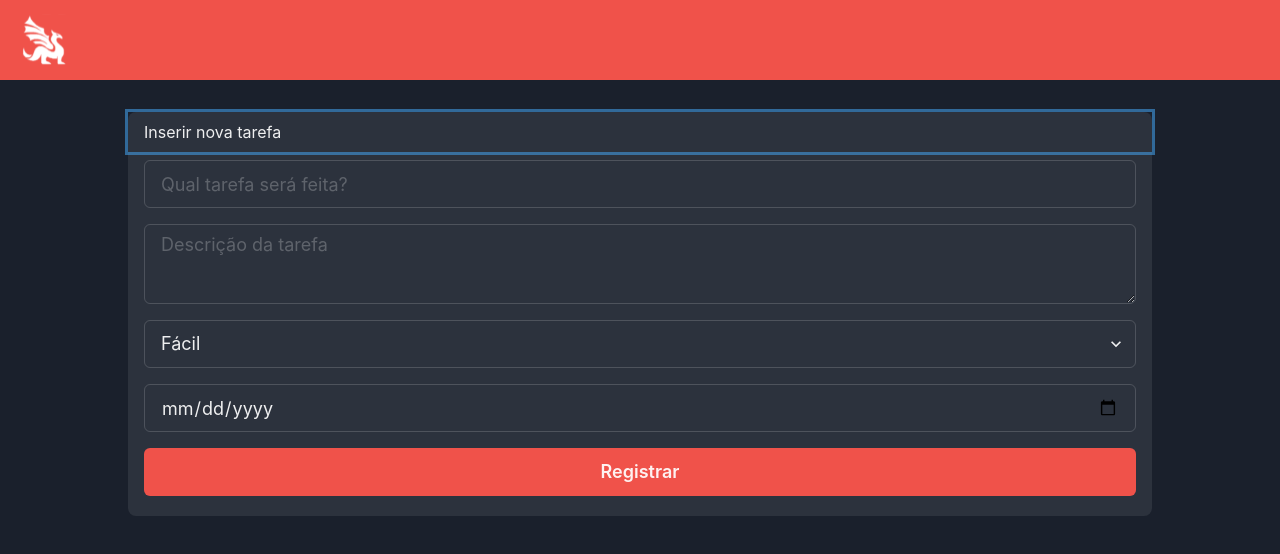
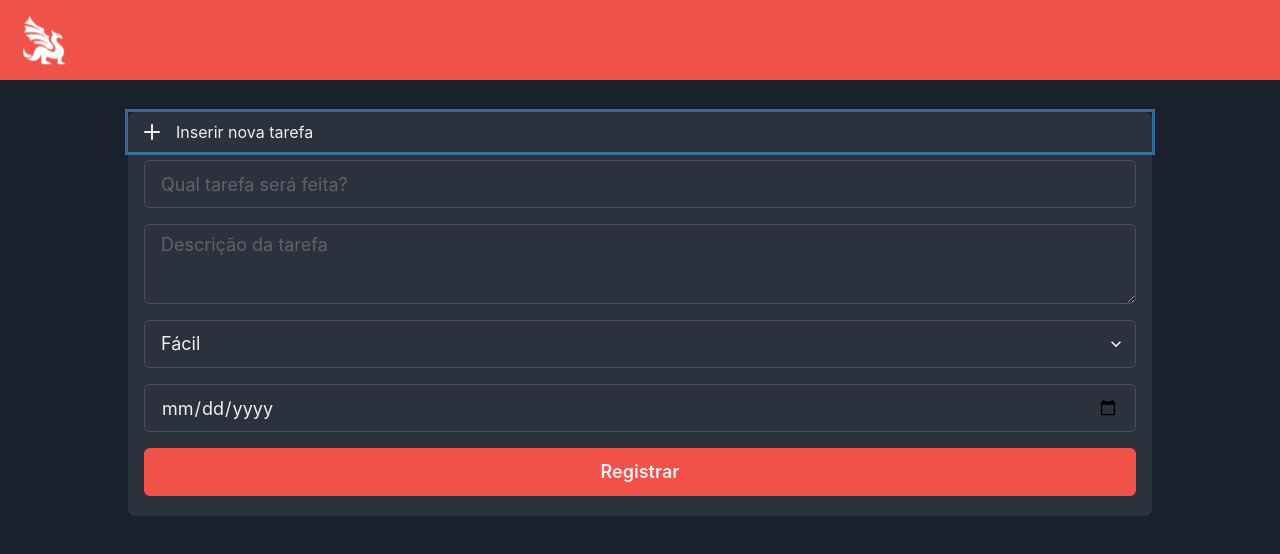
Before and after one commit to fscgustavo/game-task-react, a Next.js app: page / in a window 1280 px wide. Both pictures are taken after a click on the button "Inserir nova tarefa". Shown: the top 554 px of the page. Built offline with nearby package versions, Linux system fonts and the light colour scheme.

Commit message:
chore: add-react-hook-form and error feedbacks

```diff
--- /dev/null
+++ b/components/Form/Form.tsx
@@ -0,0 +1,107 @@
+import { AddIcon } from '@chakra-ui/icons';
+import {
+  Accordion,
+  AccordionButton,
+  AccordionItem,
+  AccordionPanel,
+  Button,
+  Input,
+  Select,
+  Stack,
+  Textarea,
+  FormErrorMessage,
+  FormControl,
+} from '@chakra-ui/react';
+import { useForm } from 'react-hook-form';
+
+type Task = {
+  title: string;
+  description: string;
+  deadline: string;
+  difficulty: string;
+};
+
+export function Form() {
+  const {
+    register,
+    handleSubmit,
+    formState: { errors },
+    reset,
+  } = useForm<Task>();
+
+  const onSubmit = (data: Task) => {
+    reset();
+    console.log(data);
+  };
+
+  return (
+    <Accordion bg="whiteAlpha.200" borderRadius="8px" allowToggle>
+      <AccordionItem border="none">
+        <AccordionButton alignItems="center">
+          <AddIcon mr={4} />
+          Inserir nova tarefa
+        </AccordionButton>
+        <AccordionPanel>
+          <form onSubmit={handleSubmit(onSubmit)}>
+            <Stack spacing={4}>
+              <FormControl id="title" isInvalid={Boolean(errors.title)}>
+                <Input
+                  placeholder="Qual tarefa será feita?"
+                  aria-label="Digite o título da tarefa a ser feita"
+                  size="lg"
+                  autoComplete="off"
+                  {...register('title', {
+                    required: 'O campo tarefa é obrigatório',
+                  })}
+                />
+                <FormErrorMessage>{errors.title?.message}</FormErrorMessage>
+              </FormControl>
+              <FormControl isInvalid={Boolean(errors.description)}>
+                <Textarea
+                  placeholder="Descrição da tarefa"
+                  size="lg"
+                  {...register('description', {
+                    required: 'O campo descrição é obrigatório',
+                  })}
+                />
+                <FormErrorMessage>
+                  {errors.description?.message}
+                </FormErrorMessage>
+              </FormControl>
+              <FormControl isInvalid={Boolean(errors.difficulty)}>
+                <Select
+                  placeholder="Selecione a dificuldade"
+                  size="lg"
+                  defaultValue="1"
+                  {...register('difficulty', {
+                    required: 'O campo dificuldade é obrigatório',
+                  })}
+                >
+                  <option value="1">Fácil</option>
+                  <option value="2">Médio</option>
+                  <option value="3">Difícil</option>
+                </Select>
+                <FormErrorMessage>
+                  {errors.difficulty?.message}
+                </FormErrorMessage>
+              </FormControl>
+              <FormControl isInvalid={Boolean(errors.deadline)}>
+                <Input
+                  type="date"
+                  size="lg"
+                  {...register('deadline', {
+                    required: 'O campo data é obrigatório',
+                  })}
+                />
+                <FormErrorMessage>{errors.deadline?.message}</FormErrorMessage>
+              </FormControl>
+              <Button type="submit" bg="primary" size="lg">
+                Registrar
+              </Button>
+            </Stack>
+          </form>
+        </AccordionPanel>
+      </AccordionItem>
+    </Accordion>
+  );
+}
--- a/package.json
+++ b/package.json
@@ -20,6 +20,7 @@
     "next": "^11.1.0",
     "react": "^17.0.2",
     "react-dom": "^17.0.2",
+    "react-hook-form": "^7.15.0",
     "react-query": "^3.15.2",
     "styled-components": "^5.2.3"
   },
--- a/pages/index.tsx
+++ b/pages/index.tsx
@@ -1,6 +1,6 @@
 import Head from 'next/head';
 import { Box } from '@chakra-ui/react';
-import { Form } from '../src/components/Form/Form';
+import { Form } from '../components/Form/Form';
 import Image from 'next/image';
 
 export default function Home() {
@@ -19,6 +19,7 @@ export default function Home() {
         display="flex"
         alignItems="center"
         padding="8px 16px"
+        mb={8}
       >
         <Image src="/game-task-icon.svg" height="60" width="60" />
       </Box>
--- a/src/components/Form/Form.tsx
+++ /dev/null
@@ -1,46 +0,0 @@
-import {
-  Accordion,
-  AccordionButton,
-  AccordionItem,
-  AccordionPanel,
-  Button,
-  Input,
-  Select,
-  Stack,
-  Textarea,
-} from '@chakra-ui/react';
-
-export function Form() {
-  return (
-    <Accordion bg="whiteAlpha.200" borderRadius="8px" mt={8} allowToggle>
-      <AccordionItem border="none">
-        <AccordionButton alignItems="center">
-          Inserir nova tarefa
-        </AccordionButton>
-        <AccordionPanel>
-          <form>
-            <Stack spacing={4}>
-              <Input
-                placeholder="Qual tarefa será feita?"
-                aria-label="Digite o título da tarefa a ser feita"
-                size="lg"
-              />
-              <Textarea placeholder="Descrição da tarefa" size="lg" />
-              <Select placeholder="Selecione a dificuldade" size="lg">
-                <option value="1" selected>
-                  Fácil
-                </option>
-                <option value="2">Médio</option>
-                <option value="3">Difícil</option>
-              </Select>
-              <Input type="date" size="lg" />
-              <Button type="submit" bg="primary" size="lg">
-                Registrar
-              </Button>
-            </Stack>
-          </form>
-        </AccordionPanel>
-      </AccordionItem>
-    </Accordion>
-  );
-}
```
Also changed, not shown: mocks/todo.json (renamed from src/mocks/todo.json), mocks/todoPost.json (renamed from src/mocks/todoPost.json), 1 other file (tests, documents, lock files or other folders).
